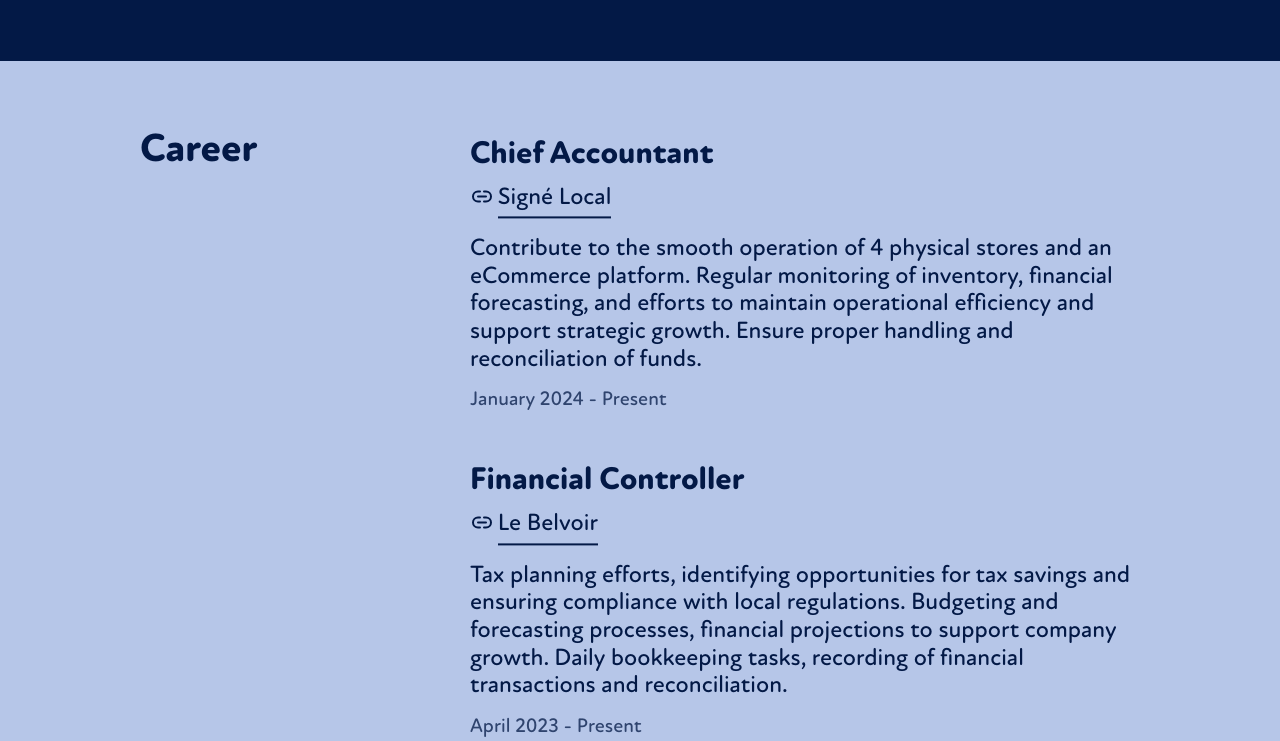
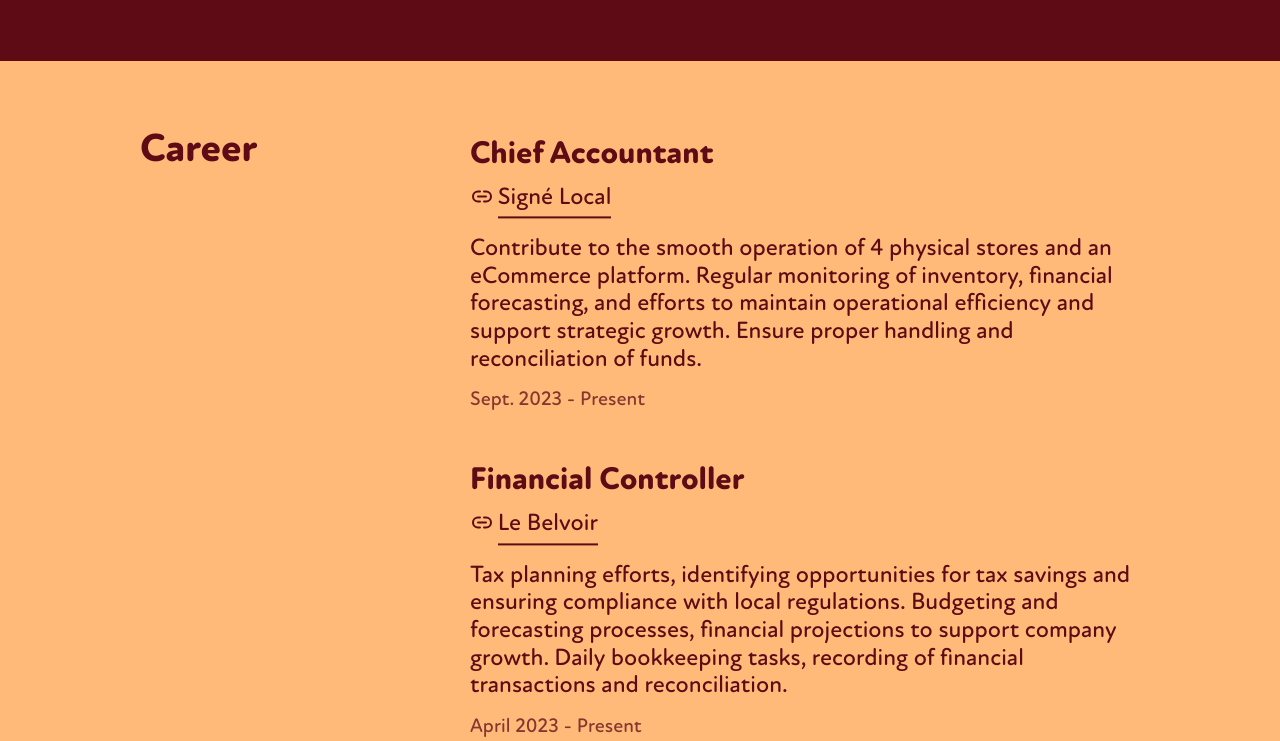
Before and after one commit to williamseguin99/My-first-repo, a plain HTML site: page index.html in a window 1280 px wide. Shown: the part 812-1553 px from the top of the page. Drawn offline with Linux system fonts and the light colour scheme.

Commit message:
Add files via upload

```diff
--- a/MYCV.CSS
+++ b/MYCV.CSS
@@ -31,6 +31,12 @@
     --color-1: #b6c6e8;
     --color-2: #F9F9F9;
     --color-3: #031946;
+}
+
+:root {
+    --color-1: #ffba7a;
+    --color-2: #e4d2d2;
+    --color-3: #5E0B15;
 }
 
 /* IKEA colors variation */
--- a/index.html
+++ b/index.html
@@ -108,7 +108,7 @@
             support strategic growth. Ensure proper handling and
             reconciliation of funds.
           </p>
-          <span class="date">January 2024 - Present</span>
+          <span class="date">Sept. 2023 - Present</span>
         </div>
 
         <div class="job">
```
